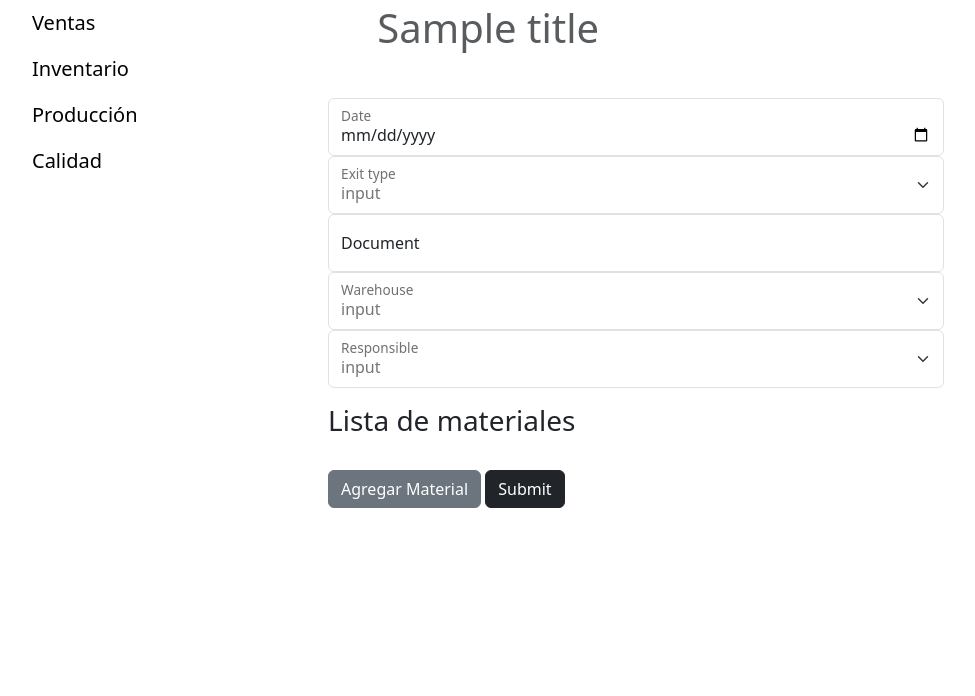
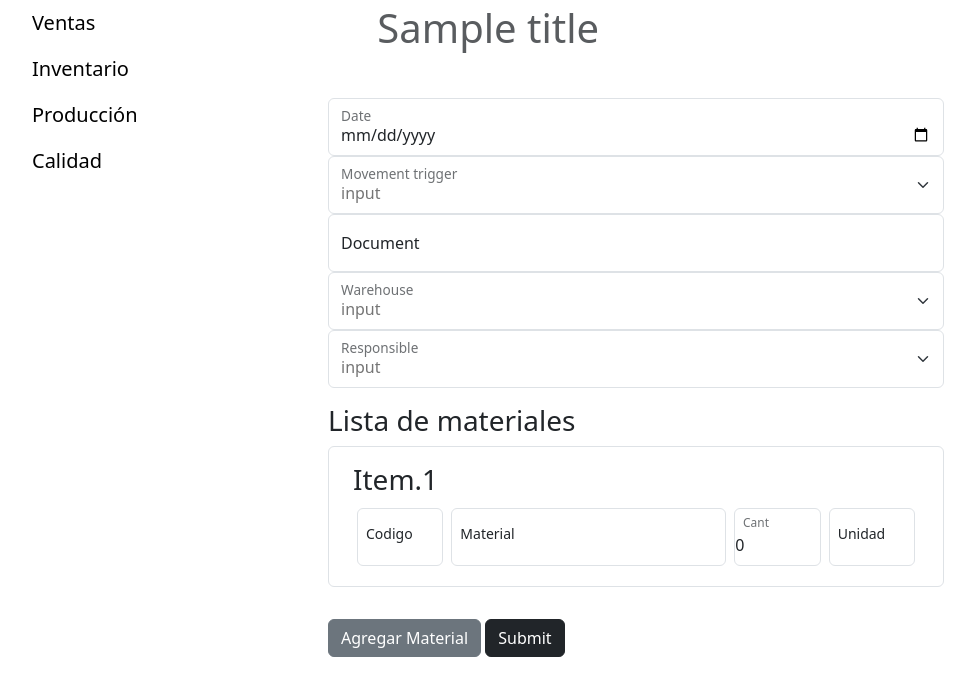
Before and after one commit to estebanpuma/flask-erp, a Flask app: template app/templates/inventory/material_stock/add_material_exit.html in a window 1280 px wide. Shown: the part 56-752 px from the top of the page, without its empty margins (4-979 px from the left). Run offline with Flask 3, Linux system fonts and the light colour scheme; the template is opened without the code that fills it: most values are stand-ins (such as "Sample title", 1, 10 or a date in 2020); form fields are guessed from the names that the template uses; parts of the project's set-up code (start-up, migrations or seed data) failed here and were passed over; some libraries are stand-ins or nearby versions.

Commit message:
cambio a floating inputs el list materials

```diff
--- a/app/common/utils.py
+++ b/app/common/utils.py
@@ -28,8 +28,9 @@ def update_user_form_choices(field, obj):
     field.choices = choices
 
 
-def process_file_data(df, expected_columns, objModel):
-    expected_columns = expected_columns
+def process_file_data(df,  objModel, expected_columns):
+    print(expected_columns)
+
 
     df.columns = df.columns.str.strip()  # Elimina espacios en blanco
     df.columns = df.columns.str.lower()
--- a/app/inventory/forms.py
+++ b/app/inventory/forms.py
@@ -66,6 +66,11 @@ class InventoryMovementForm(FlaskForm):
 
 #Materials
 class MaterialEntryForm(InventoryMovementForm):
+    movement_trigger = SelectField('Motivo', validators=[DataRequired(message='Campo requerido')],
+                            choices=[('','Seleccione'),
+                                     ('PURCHASE', 'Compra'),
+                                     ('REENTRY', 'Ajuste'),
+                                     ('ROTATION', 'Rotacion')])
     items = FieldList(FormField(MaterialList), min_entries=0)#cargo el subformulario
 
 
@@ -98,6 +103,8 @@ class ProductExitForm(InventoryMovementForm):
 
 
 
+
+
 #***********************
 class MaterialForm(FlaskForm):
 
--- a/app/inventory/models.py
+++ b/app/inventory/models.py
@@ -53,7 +53,7 @@ class InventoryMovement(BaseModel):
     warehouse_id = db.Column(db.Integer, db.ForeignKey('warehouses.id'), nullable=False)
     responsible_id = db.Column(db.Integer, db.ForeignKey('users.id'), nullable=False)
     warehouse = db.relationship('Warehouse', back_populates='inventory_movements')
-    items = db.relationship('InventoryMovementItem', back_populates='movement')
+    items = db.relationship('InventoryMovementItem', back_populates='movement', cascade='all, delete-orphan')
 
 
 class InventoryMovementItem(BaseModel):
@@ -61,7 +61,7 @@ class InventoryMovementItem(BaseModel):
     __tablename__ = 'inventory_movement_items'
 
     id = db.Column(db.Integer, primary_key=True)
-    inventory_movement_id = db.Column(db.Integer, db.ForeignKey('inventory_movements.id'), nullable=False)
+    inventory_movement_id = db.Column(db.Integer, db.ForeignKey('inventory_movements.id', ondelete='CASCADE'), nullable=False)
     item_id = db.Column(db.Integer, nullable=False)
     item_code = db.Column(db.String())
     qty = qty = db.Column(db.Integer, nullable=False)
--- /dev/null
+++ b/app/templates/inventory/material_stock/__materialListForm.html
@@ -0,0 +1,49 @@
+<div id="itemsContainer" class="mb-3">
+    <template x-for="(item, index) in items" :key="index">
+        <div class="item-entry mb-3 border rounded container mx-auto">
+
+            <div class="container mt-3 d-flex justify-content-between">
+                <div class="h3" x-text="'Item.' + (index+1)"></div>
+                <button type="button" class="btn btn-danger-outline" @click="removeItem(index)">
+                    <i class="bi bi-trash"></i>
+                </button>
+            </div>
+            <div class="container row mb-3 mx-auto">
+
+                <div class="col-md-2 p-1 form-floating">
+
+                    <input type="text" x-bind:name="'items-' + index + '-code'" x-bind:id="'items-' + index + '-code'"
+                    x-bind:placeholder="'code'" x-model="item.code" @change="searchMaterial(item.code, index)" class="form-control" />
+                    <label x-bind:for="'items-' + index + '-code'"><small>Codigo</small></label>
+                    <span x-text="item.errors.code" class="text-danger">
+                        <i class="bi bi-exclamation-circle-fill"></i>
+                    </span>
+                </div>
+                <div class="col-md-6 p-1 form-floating">
+
+                    <input type="text" x-bind:name="'items-' + index + '-material'"  x-bind:id="'items-' + index + '-material'"
+                    x-bind:placeholder="'Material'" x-model="item.material" class="form-control px-0" />
+                    <label x-bind:for="'items-' + index + '-material'"><small>Material</small></label>
+                    <span x-text="item.errors.material" class="text-danger">
+                        <i class="bi bi-exclamation-circle-fill"></i>
+                    </span>
+                </div>
+
+                <div class="col-md-2 col-6 p-1 form-floating">
+
+                    <input type="number" x-bind:name="'items-' + index + '-qty'" x-bind:id="'items-' + index + '-qty'"
+                    x-bind:placeholder="'Cantidad'" x-model="item.qty" class="form-control px-0" />
+                    <label x-bind:for="'items-' + index + '-qty'"><small>Cant</small></label>
+                    <span x-text="item.errors.qty" class="text-danger">
+                    </span>
+                </div>
+                <div class="col-md-2 col-6 p-1 form-floating">
+
+                    <input type="text" x-bind:name="'items-' + index + '-unit'" x-bind:id="'items-' + index + '-unit'"
+                    x-bind:placeholder="'Unidad'" x-model="item.unit" class="form-control px-0" />
+                    <label x-bind:for="'items-' + index + '-unit'"><small>Unidad</small></label>
+                </div>
+            </div>
+        </div>
+    </template>
+</div>
--- a/app/templates/inventory/material_stock/add_material_exit.html
+++ b/app/templates/inventory/material_stock/add_material_exit.html
@@ -12,8 +12,8 @@
 <section>
     <form id="materialEntryForm" action="" method="post" novalidate x-data="materialForm()" x-init='init({{form.items.data|tojson}},{{form.items.errors|tojson}})'>
         {{ form.hidden_tag() }}
-        {{ render_input_float(form.date) }}
-        {{ render_input_float(form.exit_type, class='form-select') }}
+        {{ render_input_float(form.date, value=today) }}
+        {{ render_input_float(form.movement_trigger, class='form-select') }}
         {{ render_input_float(form.document) }}
         {{ render_input_float(form.warehouse, class='form-select') }}
         {{ render_input_float(form.responsible, class='form-select') }}
@@ -21,44 +21,7 @@
 
 
         <h3 class="mt-3">Lista de materiales</h3>
-        <div id="itemsContainer" class="mb-3">
-            <template x-for="(item, index) in items" :key="index">
-                <div class="item-entry mb-3 border rounded container mx-auto">
-
-                    <div class="d-flex align-items-end">
-                        <button type="button" class="btn btn-danger" @click="removeItem(index)">X</button>
-                    </div>
-                    <div class="container row py-3 px-0">
-                        <div class="col-md-1 p-1 text-center align-items-center" x-text="index+1"></div>
-                        <div class="col-md-2 p-1">
-                            <small>Codigo</small>
-                            <input type="text" x-bind:name="'items-' + index + '-code'"  x-model="item.code" @change="searchMaterial(item.code, index)" class="form-control" />
-                            <span x-text="item.errors.code" class="text-danger">
-                                <i class="bi bi-exclamation-circle-fill"></i>
-                            </span>
-                        </div>
-                        <div class="col-md-5 p-1">
-                            <small>Material</small>
-                            <input type="text" x-bind:name="'items-' + index + '-material'" x-model="item.material" class="form-control px-0" />
-                            <span x-text="item.errors.material" class="text-danger">
-                                <i class="bi bi-exclamation-circle-fill"></i>
-                            </span>
-                        </div>
-
-                        <div class="col-md-2 p-1">
-                            <small>Cant</small>
-                            <input type="number" x-bind:name="'items-' + index + '-qty'" x-model="item.qty" class="form-control px-0" />
-                            <span x-text="item.errors.qty" class="text-danger">
-                            </span>
-                        </div>
-                        <div class="col-md-2 p-1">
-                            <small>Unidad</small>
-                            <input type="text" x-bind:name="'items-' + index + '-unit'" x-model="item.unit" class="form-control px-0" />
-                        </div>
-                    </div>
-                </div>
-            </template>
-        </div>
+        {% include 'inventory/material_stock/__materialListForm.html' %}
 
         <button type="button" class="btn btn-secondary mt-3" @click="addItem">Agregar Material</button>
         {{ form.submit(class='btn btn-dark mt-3') }}
@@ -66,39 +29,50 @@
 </section>
 
 <script>
+
     function materialForm() {
         return {
-            items: [], // Inicializa un material vacío
+            items: [], // Inicializa un array vacio para almecenar todos los items
             //{ code: '', material: '', unit: '', qty: 0, errors: '' }
             init(itemsFromForm, errors) {
                 // Rellenar items desde el formulario si ya hay datos
 
-               console.log('contador de init')
+                console.log('Ejecutando init por primera vez');
+                console.log('contador de init')
+                console.log(itemsFromForm)
+                console.log('errors',errors)
 
-                if (itemsFromForm && itemsFromForm.length > 0) {
+                if (itemsFromForm!=undefined && itemsFromForm.length > 0) {
 
                     for(let i=0; i<itemsFromForm.length; i++){
-                        item = itemsFromForm[i];
-                        error = errors[i]
-                        console.log('item errors:',error)
-                        this.items.push({
+                        let item = itemsFromForm[i];
+                        let error = errors && errors[i] ? errors[i] : {};
+
+                        let new_item = {
                             code: item.code,
                             material: item.material,
                             unit: item.unit,
                             qty: item.qty,
                             errors: {
-                                'code': error['code'],
-                                'material': error['material'],
-                                'qty': error['qty']
+                                    'code': error['code'] || '',
+                                    'material': error['material'] || '',
+                                    'qty': error['qty'] || ''
                             }
+                        }
+                        this.items.push(new_item);
+                        console.log(';itempuhcado')
+                        console.log(item)
 
-                        });
-                        console.log('errors',errors)
                     }
 
+                }else if(itemsFromForm!=undefined){
+                    this.items.push({ code: '', material: '', unit: '', qty: 0, errors:'' });
+                }
 
-                }
+
             },
+
+
 
             addItem() {
                 this.items.push({ code: '', material: '', unit: '', qty: 0, errors:'' }); // Agrega un nuevo material
@@ -119,7 +93,7 @@
                             console.log(data[0].name); // Maneja la respuesta aquí
                             console.log(data[0].unit);
                             if (data[0].name==null){
-                                this.items[index]['material'] = 'COdigo no existe'
+                                this.items[index]['material'] = 'Codigo no existe'
                             }
                             else{
                                 this.items[index]['material'] = data[0].name
--- a/app/templates/inventory/material_stock/view_materials_stock.html
+++ b/app/templates/inventory/material_stock/view_materials_stock.html
@@ -18,7 +18,7 @@
             <a href="{{ url_for('inventory.add_material_exit') }}" class="btn btn-dark">Nuevo Egreso</a>
         </div>
         <div class="col">
-            <a href="#" class="btn btn-dark text-end">Carga masiva</a>
+            <a href="{{ url_for('inventory.massive_upload') }}" class="btn btn-dark text-end">Carga masiva</a>
         </div>
     </div>
 
```
Also changed, not shown: app/inventory/routes.py (+35 -11 lines), app/inventory/services.py (+110 -37 lines), app/templates/inventory/material_stock/add_material_entry.html (+4 -40 lines), app/templates/inventory/materials/view_material.html (+5 -5 lines).
